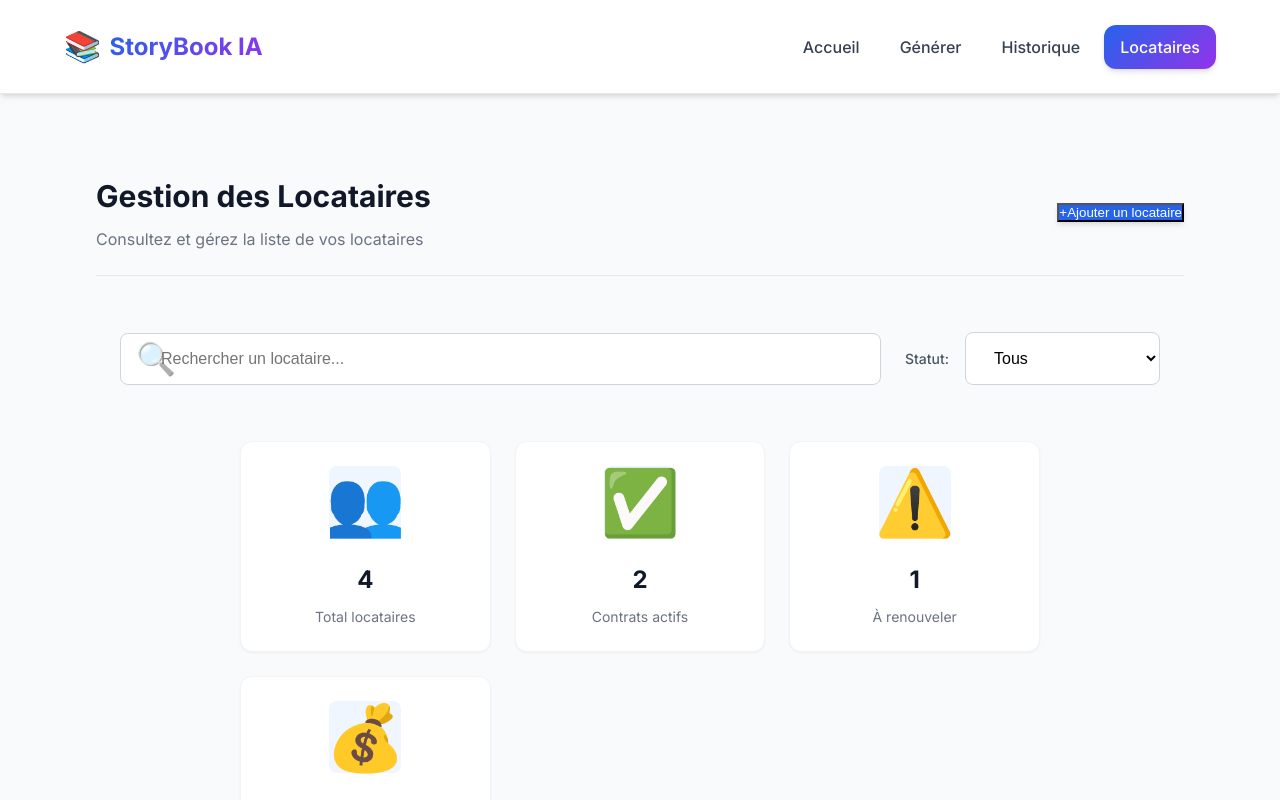
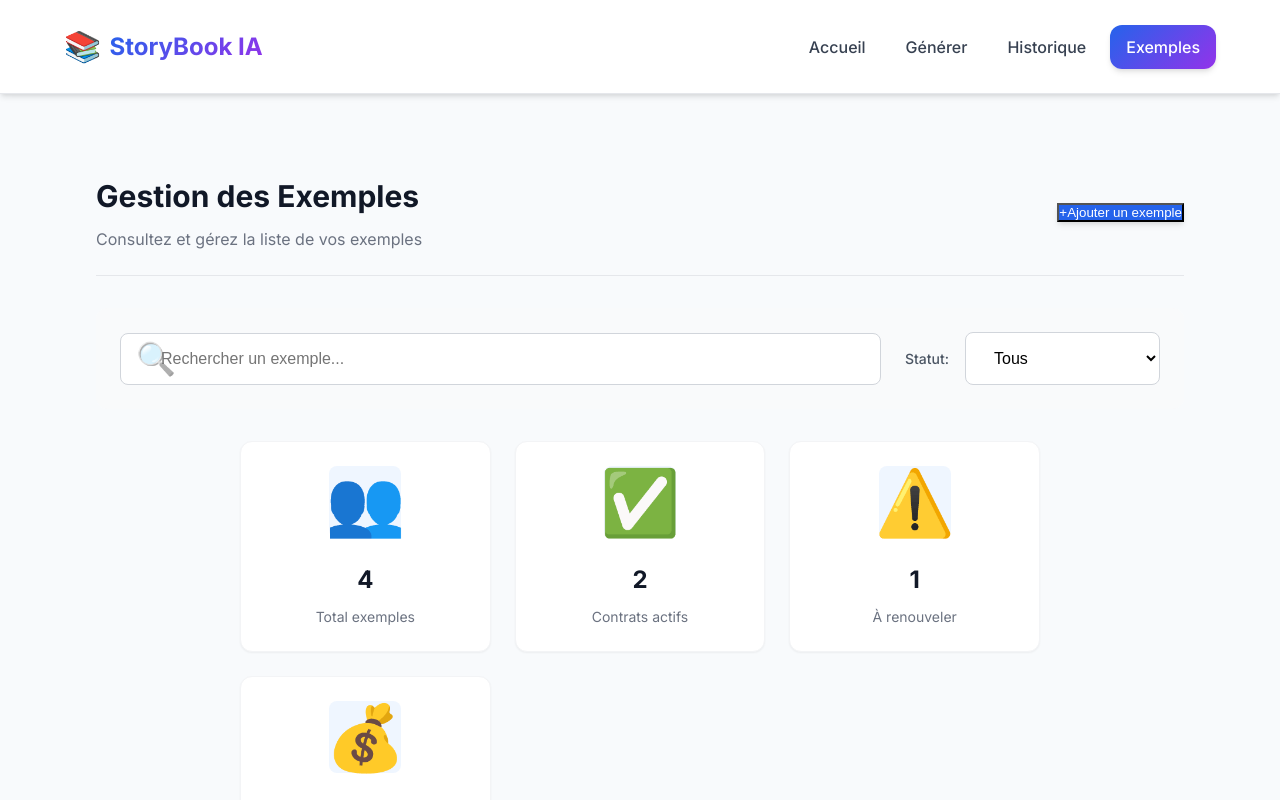
Before and after one commit to gvinsot/StoryBookIA, a React (Vite) app in the folder frontend/: page /tenants in a window 1280 px wide. Shown: the top 800 px of the page. Built offline with nearby package versions, Linux system fonts and the light colour scheme.

Commit message:
Rename 'Locataire' page to 'Exemple' - terminology standardization (by Developer A)

```diff
--- a/frontend/src/components/Layout.jsx
+++ b/frontend/src/components/Layout.jsx
@@ -45,7 +45,7 @@ function Layout({ children }) {
             to="/tenants"
             className={`nav-link ${isActive('/tenants') ? 'active' : ''}`}
           >
-            Locataires
+            Exemples
           </Link>
         </div>
       </nav>
--- a/frontend/src/pages/Tenants.jsx
+++ b/frontend/src/pages/Tenants.jsx
@@ -88,7 +88,7 @@ function Tenants() {
   };
 
   const handleDeleteTenant = (id) => {
-    if (window.confirm('Êtes-vous sûr de vouloir supprimer ce locataire ?')) {
+    if (window.confirm('Êtes-vous sûr de vouloir supprimer cet exemple ?')) {
       setTenants(tenants.filter(t => t.id !== id));
     }
   };
@@ -103,12 +103,12 @@ function Tenants() {
       {/* Page Header */}
       <div className="page-header">
         <div className="page-header-content">
-          <h1 className="page-title">Gestion des Locataires</h1>
-          <p className="page-subtitle">Consultez et gérez la liste de vos locataires</p>
+          <h1 className="page-title">Gestion des Exemples</h1>
+          <p className="page-subtitle">Consultez et gérez la liste de vos exemples</p>
         </div>
         <button className="btn btn-primary" onClick={handleAddTenant}>
           <span className="btn-icon">+</span>
-          Ajouter un locataire
+          Ajouter un exemple
         </button>
       </div>
 
@@ -120,7 +120,7 @@ function Tenants() {
             <input
               type="text"
               className="search-input"
-              placeholder="Rechercher un locataire..."
+              placeholder="Rechercher un exemple..."
               value={searchTerm}
               onChange={(e) => setSearchTerm(e.target.value)}
             />
@@ -147,7 +147,7 @@ function Tenants() {
           <div className="stat-card-icon">👥</div>
           <div className="stat-card-content">
             <span className="stat-card-value">{tenants.length}</span>
-            <span className="stat-card-label">Total locataires</span>
+            <span className="stat-card-label">Total exemples</span>
           </div>
         </div>
         <div className="stat-card">
@@ -179,7 +179,7 @@ function Tenants() {
           <table className="tenants-table">
             <thead>
               <tr>
-                <th>Locataire</th>
+                <th>Exemple</th>
                 <th>Propriété</th>
                 <th>Contact</th>
                 <th>Contrat</th>
@@ -242,7 +242,7 @@ function Tenants() {
                   <td colSpan="7" className="empty-state">
                     <div className="empty-state-content">
                       <span className="empty-state-icon">📋</span>
-                      <p className="empty-state-text">Aucun locataire trouvé</p>
+                      <p className="empty-state-text">Aucun exemple trouvé</p>
                       <p className="empty-state-subtext">Essayez de modifier vos filtres de recherche</p>
                     </div>
                   </td>
@@ -258,7 +258,7 @@ function Tenants() {
         <div className="modal-overlay" onClick={handleCloseModal}>
           <div className="modal" onClick={(e) => e.stopPropagation()}>
             <div className="modal-header">
-              <h2 className="modal-title">{editingTenant ? 'Modifier le locataire' : 'Ajouter un locataire'}</h2>
+              <h2 className="modal-title">{editingTenant ? 'Modifier l\'exemple' : 'Ajouter un exemple'}</h2>
               <button className="modal-close" onClick={handleCloseModal}>✕</button>
             </div>
             <div className="modal-body">
```
